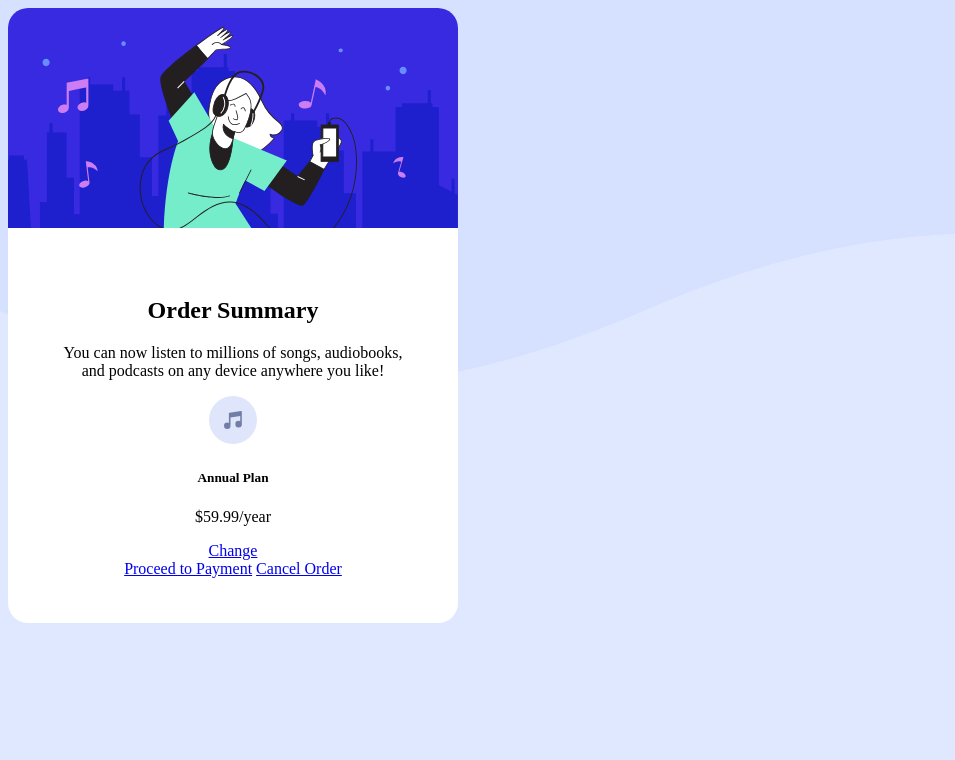
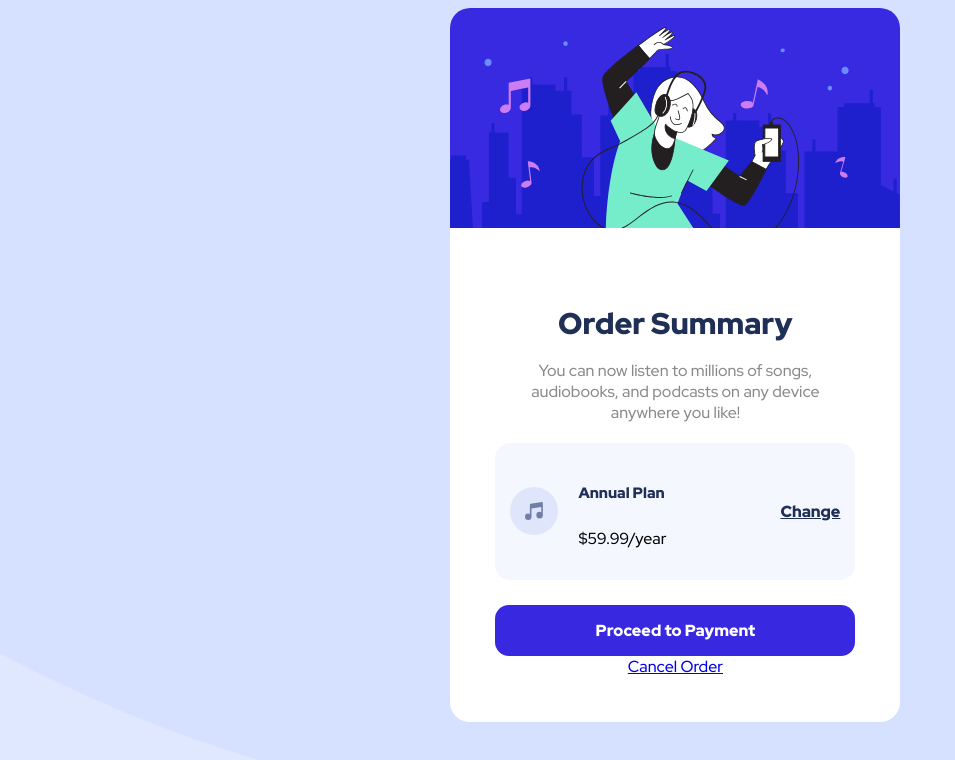
Before and after one commit to yrncollo/-frontend-designs, a plain HTML site: page order-summary-component-main/index.html in a window 1280 px wide. Shown: the whole page, without its empty margins (0-955 px from the left). Drawn offline with Linux system fonts and the light colour scheme.

Commit message:
first section of css

```diff
--- a/order-summary-component-main/stylesheet.css
+++ b/order-summary-component-main/stylesheet.css
@@ -14,6 +14,8 @@ body{
 	background-size: contain;
 	background-color: hsl(225, 100%, 94%);
 	position: relative;
+	background-size: cover;
+	font-family: 'Red Hat Display', sans-serif;
 }
 
 .container{
@@ -22,9 +24,66 @@ body{
 	background: white;
 	border-radius: 20px;
 	overflow: hidden;
+	left: 35%;
 }
 
 .text-content{
 	text-align: center;
 	padding: 10%;
 }
+
+.title{
+	font-weight: 900;
+	font-size: 30px;
+	color: hsl(223, 47%, 23%);
+	margin-bottom: 17px;
+}
+
+.subtitle{
+	color:#8a8a8a;
+	margin-bottom: 20px;
+
+}
+
+.plan-box{
+	background-color: hsl(225, 100%, 98%);
+	border-radius: 15px;
+	display: flex;
+	align-items: center;
+	justify-content: space-between;
+	padding: 15px;
+	margin-bottom: 25px;
+}
+
+.plan-box-left{
+	display: flex;
+	text-align: left;
+	align-items: center;
+
+}
+
+.plan-box-left div{
+	margin-left: 20px;
+}
+
+.plan-box-left div h5 {
+
+	font-weight: 900;
+	font-size: 15px;
+	color: hsl(223, 47%, 23%);
+}
+
+.plan-box a {
+	color: hsl(223, 47%, 23%);
+	font-weight: 900;
+}
+
+.proceed-btn{
+	background-color: hsl(245, 75%, 52%);
+	color: white;
+	font-weight: 900;
+	padding: 15px;
+	display: block;
+	text-decoration: none;
+	border-radius: 14px;
+}
```
